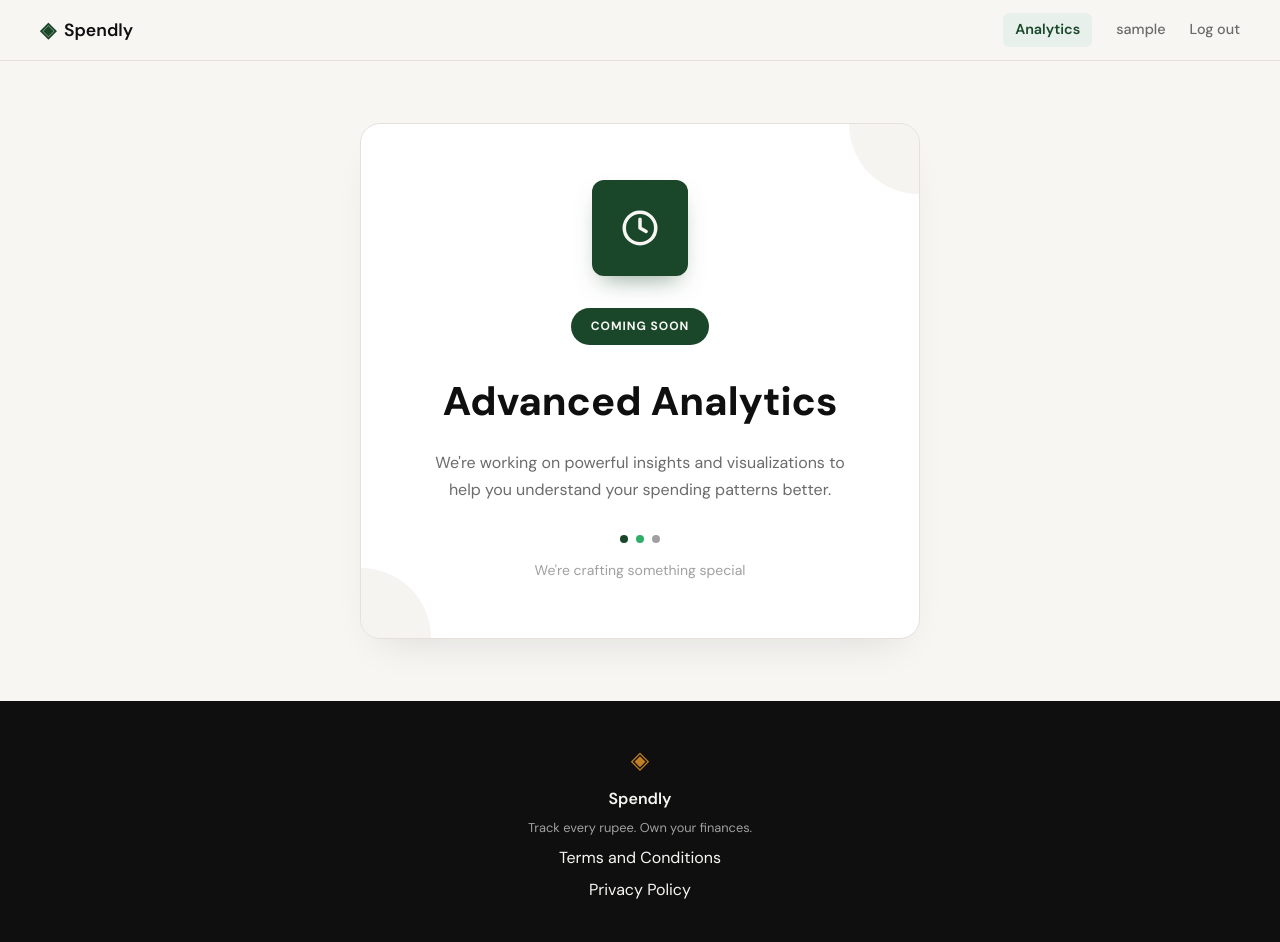
After one commit to TASAHU18/expensetracker, a Flask app: page /analytics in a window 1280 px wide. The commit adds this page. Run offline with Flask 3, Linux system fonts and the light colour scheme; the visitor is signed in with stand-in values (Sample User, id 1).

Commit message:
added analytics coming soon page

```diff
--- a/app.py
+++ b/app.py
@@ -224,6 +224,13 @@ def profile():
     )
 
 
+@app.route("/analytics")
+def analytics():
+    if not session.get("user_id"):
+        return redirect(url_for("login"))
+    return render_template("analytics.html")
+
+
 @app.route("/expenses/add")
 def add_expense():
     return "Add expense — coming in Step 7"
--- /dev/null
+++ b/static/css/analytics.css
@@ -0,0 +1,120 @@
+/* ------------------------------------------------------------------ */
+/* Analytics — Coming Soon                                             */
+/* ------------------------------------------------------------------ */
+
+.analytics-section {
+    min-height: calc(100vh - 60px - 100px);
+    display: flex;
+    align-items: center;
+    justify-content: center;
+    padding: 3rem 2rem;
+}
+
+.analytics-card {
+    position: relative;
+    overflow: hidden;
+    width: 100%;
+    max-width: 560px;
+    background: var(--paper-card);
+    border: 1px solid var(--border);
+    border-radius: var(--radius-lg);
+    padding: 3.5rem 2.5rem;
+    text-align: center;
+    box-shadow: 0 20px 40px -20px rgba(15, 15, 15, 0.12);
+}
+
+.analytics-card::before,
+.analytics-card::after {
+    content: "";
+    position: absolute;
+    width: 140px;
+    height: 140px;
+    border-radius: 50%;
+    background: var(--paper-warm);
+    opacity: 0.6;
+    z-index: 0;
+}
+
+.analytics-card::before { top: -70px; right: -70px; }
+.analytics-card::after { bottom: -70px; left: -70px; }
+
+.analytics-icon,
+.analytics-badge,
+.analytics-title,
+.analytics-body,
+.analytics-dots,
+.analytics-caption {
+    position: relative;
+    z-index: 1;
+}
+
+.analytics-icon {
+    width: 96px;
+    height: 96px;
+    display: flex;
+    align-items: center;
+    justify-content: center;
+    margin: 0 auto 2rem;
+    background: var(--accent);
+    color: var(--paper);
+    border-radius: var(--radius-md);
+    box-shadow: 0 12px 24px -10px rgba(26, 71, 42, 0.5);
+}
+
+.analytics-icon svg { width: 42px; height: 42px; }
+
+.analytics-badge {
+    display: inline-block;
+    background: var(--accent);
+    color: var(--paper);
+    font-size: 0.75rem;
+    font-weight: 700;
+    letter-spacing: 0.08em;
+    text-transform: uppercase;
+    padding: 0.55rem 1.25rem;
+    border-radius: 999px;
+    margin-bottom: 1.5rem;
+}
+
+.analytics-title {
+    font-family: var(--font-body);
+    font-weight: 800;
+    font-size: clamp(1.75rem, 4vw, 2.5rem);
+    color: var(--ink);
+    margin-bottom: 1rem;
+}
+
+.analytics-body {
+    font-size: 1rem;
+    color: var(--ink-muted);
+    line-height: 1.7;
+    max-width: 420px;
+    margin: 0 auto 2rem;
+}
+
+.analytics-dots {
+    display: flex;
+    align-items: center;
+    justify-content: center;
+    gap: 0.5rem;
+    margin-bottom: 1rem;
+}
+
+.analytics-dot {
+    width: 8px;
+    height: 8px;
+    border-radius: 50%;
+}
+
+.analytics-dot-1 { background: var(--accent); }
+.analytics-dot-2 { background: var(--accent-vivid); }
+.analytics-dot-3 { background: var(--ink-faint); }
+
+.analytics-caption {
+    font-size: 0.875rem;
+    color: var(--ink-faint);
+}
+
+@media (max-width: 600px) {
+    .analytics-card { padding: 2.5rem 1.5rem; }
+}
--- a/static/css/style.css
+++ b/static/css/style.css
@@ -103,6 +103,16 @@ a { color: inherit; text-decoration: none; }
 
 .nav-links a { color: var(--ink-muted); transition: color 0.2s; }
 .nav-links a:hover { color: var(--ink); }
+
+.nav-links a.nav-link-active {
+    color: var(--accent);
+    background: var(--accent-light);
+    font-weight: 600;
+    padding: 0.35rem 0.75rem;
+    border-radius: var(--radius-sm);
+}
+
+.nav-links a.nav-link-active:hover { color: var(--accent); }
 
 .nav-cta {
     background: var(--ink) !important;
--- /dev/null
+++ b/templates/analytics.html
@@ -0,0 +1,36 @@
+{% extends "base.html" %}
+
+{% block title %}Analytics — Spendly{% endblock %}
+
+{% block head %}
+<link rel="stylesheet" href="{{ url_for('static', filename='css/analytics.css') }}">
+{% endblock %}
+
+{% block content %}
+<section class="analytics-section">
+    <div class="analytics-card">
+        <div class="analytics-icon">
+            <svg viewBox="0 0 24 24" fill="none" stroke="currentColor" stroke-width="2" stroke-linecap="round" stroke-linejoin="round">
+                <circle cx="12" cy="12" r="9"></circle>
+                <polyline points="12 7 12 12 15.5 14"></polyline>
+            </svg>
+        </div>
+
+        <span class="analytics-badge">Coming Soon</span>
+
+        <h1 class="analytics-title">Advanced Analytics</h1>
+
+        <p class="analytics-body">
+            We're working on powerful insights and visualizations to help you understand your spending patterns better.
+        </p>
+
+        <div class="analytics-dots">
+            <span class="analytics-dot analytics-dot-1"></span>
+            <span class="analytics-dot analytics-dot-2"></span>
+            <span class="analytics-dot analytics-dot-3"></span>
+        </div>
+
+        <p class="analytics-caption">We're crafting something special</p>
+    </div>
+</section>
+{% endblock %}
--- a/templates/base.html
+++ b/templates/base.html
@@ -20,6 +20,7 @@
             </a>
             <div class="nav-links">
                 {% if session.user_id %}
+                <a href="{{ url_for('analytics') }}" class="{{ 'nav-link-active' if request.endpoint == 'analytics' else '' }}">Analytics</a>
                 <a href="{{ url_for('profile') }}">{{ session.user_name }}</a>
                 <a href="{{ url_for('logout') }}">Log out</a>
                 {% else %}
```
